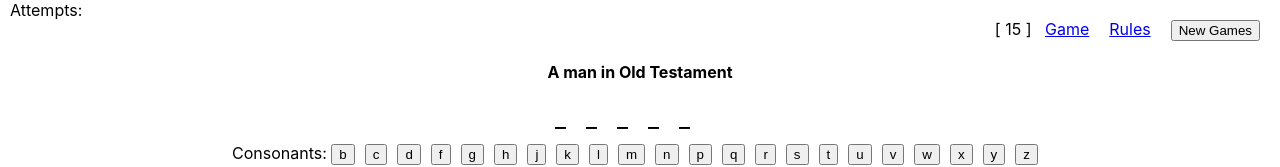
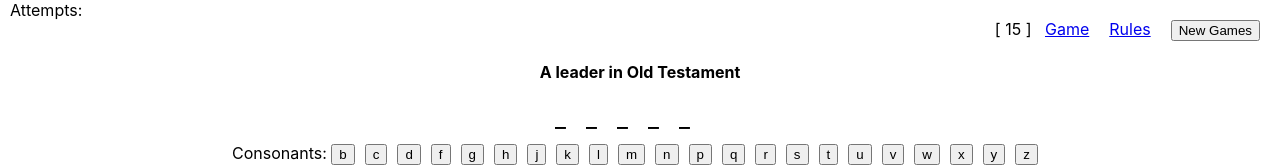
Before and after one commit to cmak9149/wheeloffortune, a React (Create React App) app: page / in a window 1280 px wide. Shown: the top 167 px of the page. Built offline with nearby package versions, Linux system fonts and the light colour scheme.

Commit message:
fix warning

```diff
--- a/src/components/Phase.js
+++ b/src/components/Phase.js
@@ -1,6 +1,5 @@
 import { useEffect, useState } from "react";
 import { useGame } from "../contexts/GameContext";
-import { toast } from "react-toastify";
 
 const Phase = () => {
   const allConsonants = ["b", "c", "d", "f", "g", "h", "j", "k", "l", "m", "n", "p", "q", "r", "s", "t", "u", "v", "w", "x", "y", "z"]
@@ -19,7 +18,7 @@ const Phase = () => {
 
   const takeAGuess = () => {
     let guess = window.prompt("Put in your guess");
-    if (guess != "") {
+    if (guess !== "") {
       const result = tryAGuess(guess);
       if (result) {
         setConsonants(allConsonants);
--- a/src/contexts/GameContext.js
+++ b/src/contexts/GameContext.js
@@ -102,10 +102,11 @@ var GameContextProvider = ({children}) => {
         let hasUnknown = false;
         // first, there must be at least unknown before guess can be proceed
         phaseDisplay.map(word => {
-            word.map(l => {
+            return word.map(l => {
                 if (l === "_") {
                     hasUnknown = true;
                 }
+                return true;
             });
         });
 
--- a/src/data/phases.json
+++ b/src/data/phases.json
@@ -1,8 +1,8 @@
 [
-    { "phase": "Moses", "hint": "A man in Old Testament" },
+    { "phase": "Moses", "hint": "A leader in Old Testament" },
     { "phase": "John", "hint": "One of the Jesus's disciples" },
     { "phase": "Joseph", "hint": "A man in old Testament" },
     { "phase": "David", "hint": "A person in Old Testament" },
     { "phase": "fishman", "hint": "A job in New Testament time" },
-    { "phase": "Samson", "hint": "A leader in old Testament" }
+    { "phase": "Samson", "hint": "A judge in old Testament" }
 ]
```
